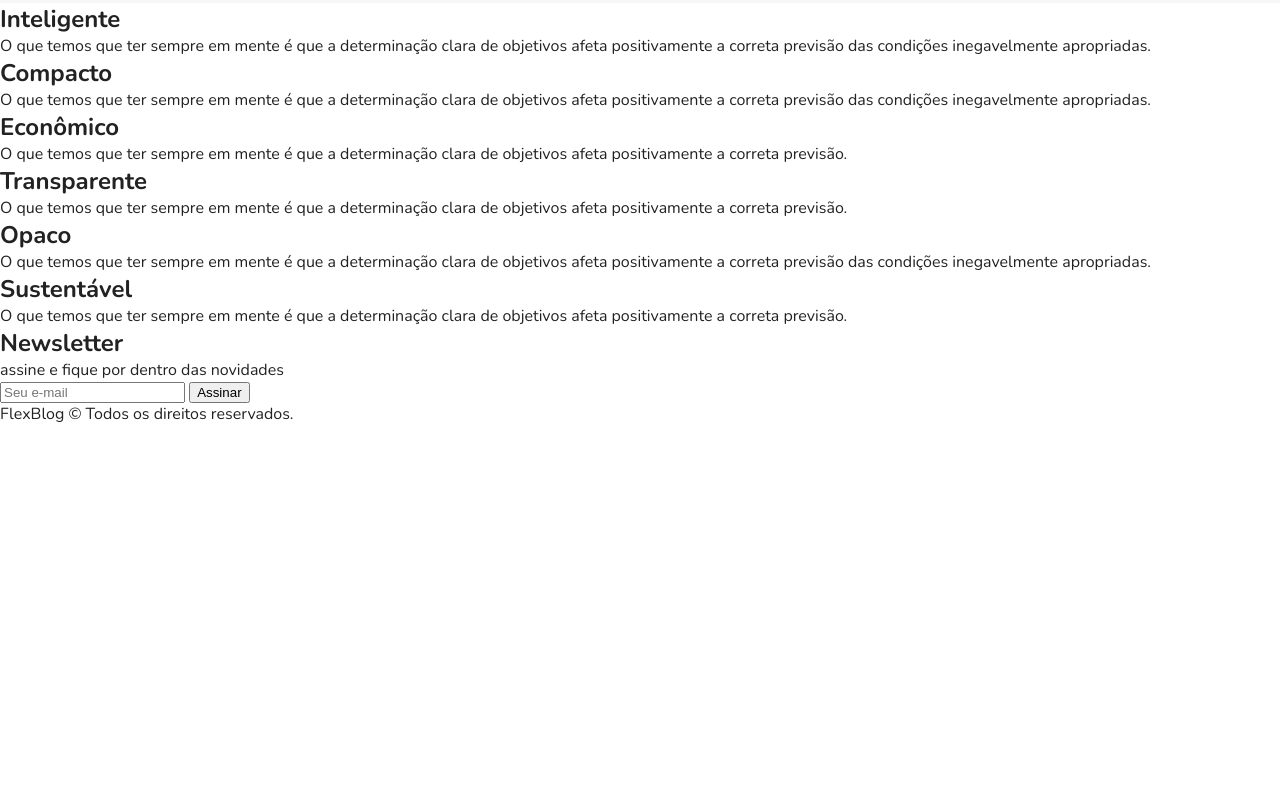
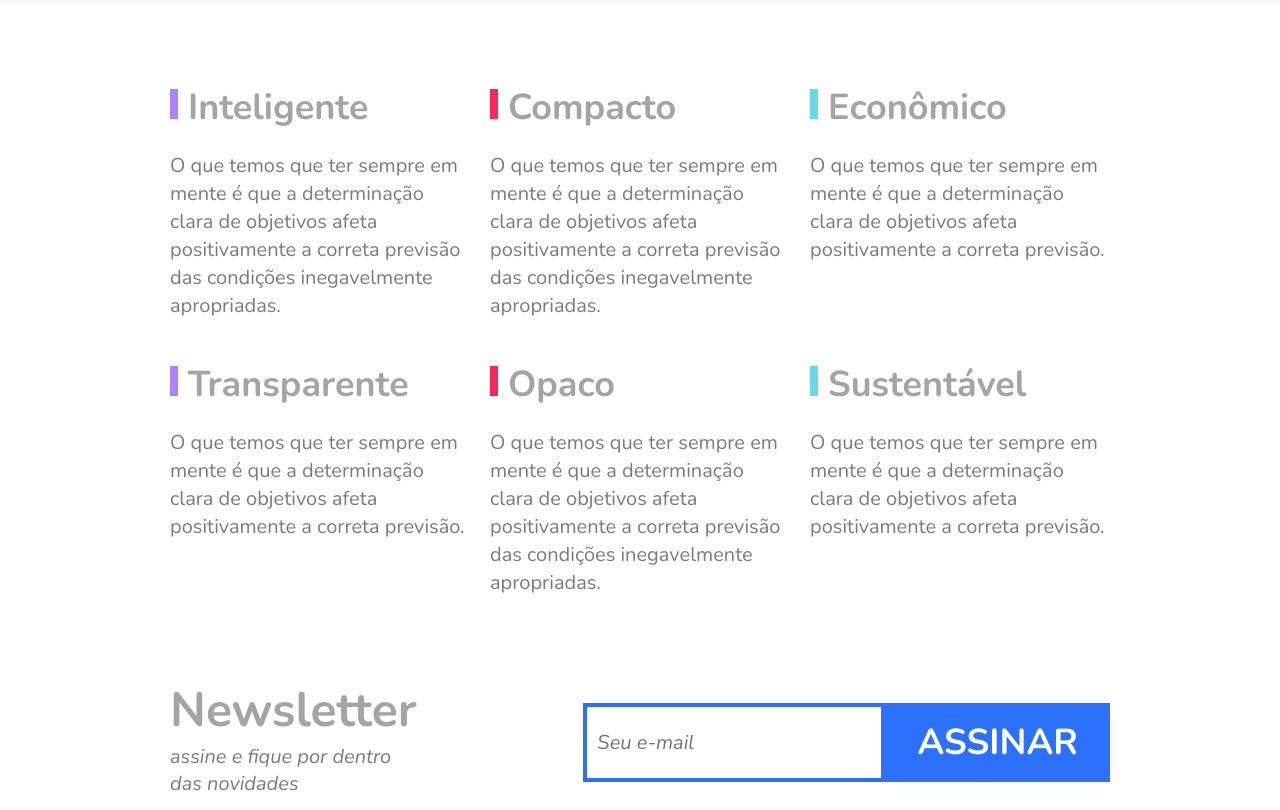
Before and after one commit to ederamadeu/blogFlex, a plain HTML site: page index.html in a window 1280 px wide. Shown: the part 2594-3404 px from the top of the page. Before the commit the page ends 3019 px from the top, so only its background shows below. Drawn offline with nearby package versions, Linux system fonts and the light colour scheme.

Commit message:
quarto commit

```diff
--- /dev/null
+++ b/CSS/footer.css
@@ -0,0 +1,86 @@
+/*newsletter*/
+newsletter-bg {
+  background: #f7f7f7;
+}
+.newsletter {
+  /* padding: 60px calc((100%-960px) / 2);*/
+  max-width: 960px;
+  margin: 60px auto;
+  display: flex;
+  flex-wrap: wrap;
+}
+
+.newsletter-info {
+  flex: 1 1 260px;
+  margin: 0px 10px;
+}
+
+.newsletter-info h1 {
+  font-size: 3em;
+  color: #a4a4a4;
+}
+
+.newsletter-info p {
+  font-size: 1.25em;
+  font-style: italic;
+  max-width: 230px;
+  color: #7c7c7c;
+  margin-bottom: 10px;
+}
+
+.newsletter-form {
+  flex: 2 1 260px;
+  margin: 0px 10px;
+  align-self: center;
+  display: flex;
+  flex-wrap: wrap;
+}
+
+.newsletter-form input {
+  flex: 3 1 200px;
+  font-size: 1.25em;
+  color: #7c7c7c;
+  font-style: italic;
+  font-family: "Nunito", Helvetica, sans-serif;
+  border: 4px solid #2c70ff;
+  background: transparent;
+  padding: 15px 10px;
+  margin: 0px;
+  border-radius: 0px;
+}
+
+.newsletter-form button {
+  flex: 1 1 200px;
+  font-family: "Nunito", Helvetica, sans-serif;
+  font-size: 2.25em;
+  font-weight: bold;
+  text-transform: uppercase;
+  background: #2c70ff;
+  color: white;
+  margin: 0px;
+  cursor: pointer;
+  border: 0px;
+  padding: 15px 10px;
+}
+
+@media (max-width: 600px) {
+  .newsletter-form button {
+    font-size: 1.5em;
+  }
+}
+
+/*footer*/
+
+.footer {
+  display: flex;
+  background: #2c70ff;
+  height: 200px;
+  align-items: center;
+}
+
+.footer p {
+  flex: 1;
+  text-align: center;
+  font-size: 2.25em;
+  color: #122ab2;
+}
--- /dev/null
+++ b/CSS/qualidade.css
@@ -0,0 +1,42 @@
+.qualidade {
+  max-width: 960px;
+  margin: 60px auto;
+  display: flex;
+  flex-wrap: wrap;
+}
+
+.qualidade-item {
+  flex: 1 1 300px;
+  margin: 20px 10px;
+}
+
+.qualidade-item h2 {
+  font-size: 2.25em;
+  color: #a4a4a4;
+  margin-bottom: 20px;
+}
+
+.qualidade-item h2::before {
+  content: "";
+  display: inline-block;
+  width: 8px;
+  height: 30px;
+  margin-right: 10px;
+}
+
+.qualidade-item:nth-of-type(3n + 1) h2::before {
+  background: #ae81ff;
+}
+
+.qualidade-item:nth-of-type(3n + 2) h2::before {
+  background: #f9265e;
+}
+
+.qualidade-item:nth-of-type(3n + 3) h2::before {
+  background: #66d9eb;
+}
+.qualidade-item p {
+  font-size: 1.25em;
+  line-height: 1.4;
+  color: #7c7c7c;
+}
--- a/CSS/style.css
+++ b/CSS/style.css
@@ -12,3 +12,9 @@
 
 /*Preços*/
 @import "./preco.css";
+
+/*qualidade*/
+@import "./qualidade.css";
+
+/*Newsletter e Footer*/
+@import "./footer.css";
--- a/index.html
+++ b/index.html
@@ -143,10 +143,12 @@
     </div>
   </section>
 
-  <section class="newsletter">
-    <div class="nesletter-info">
-      <h1>Newsletter</h1>
-      <p>assine e fique por dentro das novidades</p>
+  <section class="newsletter-bg">
+    <div class="newsletter">
+      <div class="newsletter-info">
+        <h1>Newsletter</h1>
+        <p>assine e fique por dentro das novidades</p>
+      </div>
       <form class="newsletter-form">
         <input type="text" placeholder="Seu e-mail">
         <button type="submit">Assinar</button>
```
